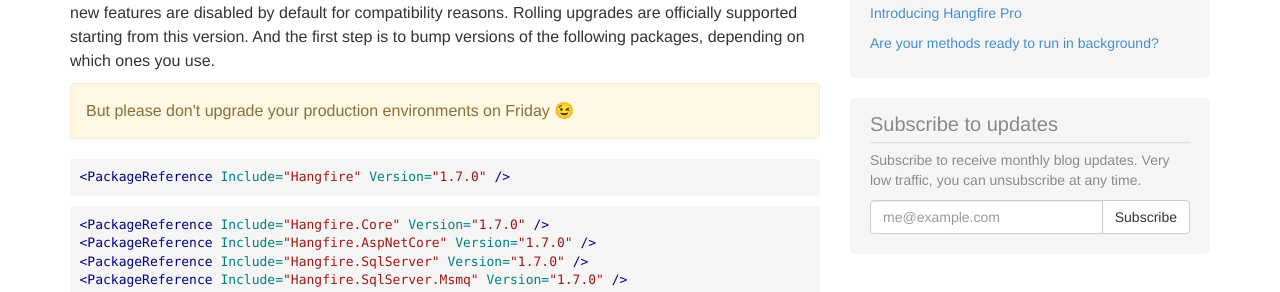
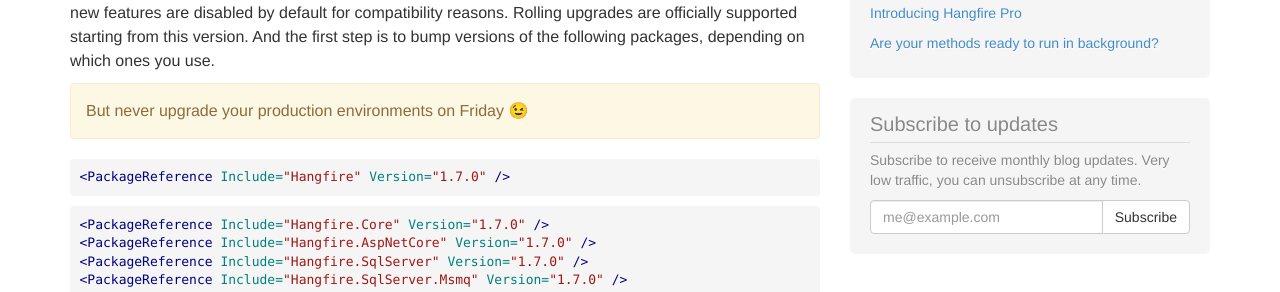
Before and after one commit to HangfireIO/Hangfire.io, a Jekyll site: the page built from _posts/2019-03-29-hangfire-1.7.0.md, in a window 1280 px wide and 900 px high, scrolled down 386 px. Shown: the part 158-450 px from the top of the window. Built offline with Jekyll 4.4.1, drawn with Linux system fonts in a browser that asks for light colours; emoji names are drawn with the system emoji font; comment, search, counter and statistics services are not loaded.

Commit message:
Update 2019-03-29-hangfire-1.7.0.md

````diff
--- a/_posts/2019-03-29-hangfire-1.7.0.md
+++ b/_posts/2019-03-29-hangfire-1.7.0.md
@@ -14,7 +14,7 @@
 
 Please see the [Upgrading Guide](https://docs.hangfire.io/en/latest/upgrade-guides/upgrading-to-hangfire-1.7.html) article for detailed instructions on how to upgrade, because some of the new features are disabled by default for compatibility reasons. Rolling upgrades are officially supported starting from this version. And the first step is to bump versions of the following packages, depending on which ones you use.
 
-<div class="alert alert-warning">But please don't upgrade your production environments on Friday :wink:</div>
+<div class="alert alert-warning">But never upgrade your production environments on Friday :wink:</div>
 
 ```xml
 <PackageReference Include="Hangfire" Version="1.7.0" />
````
